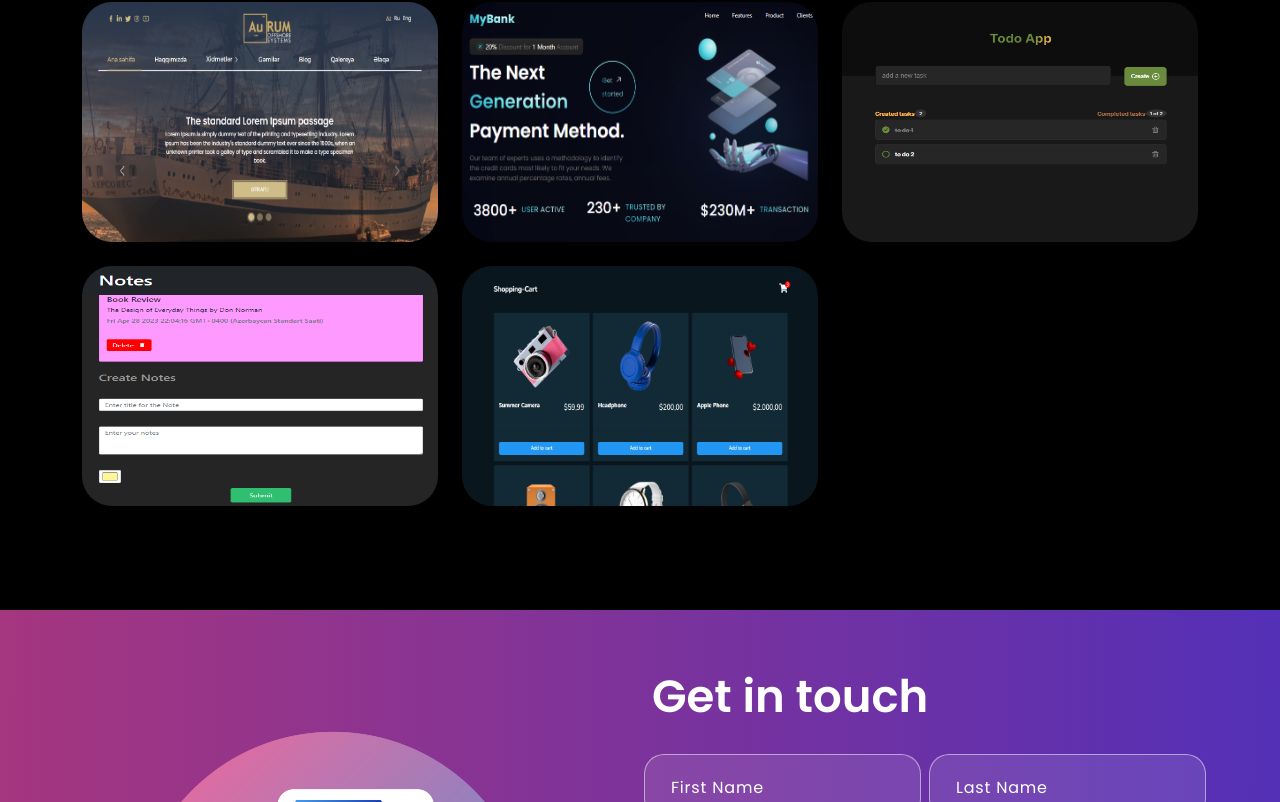
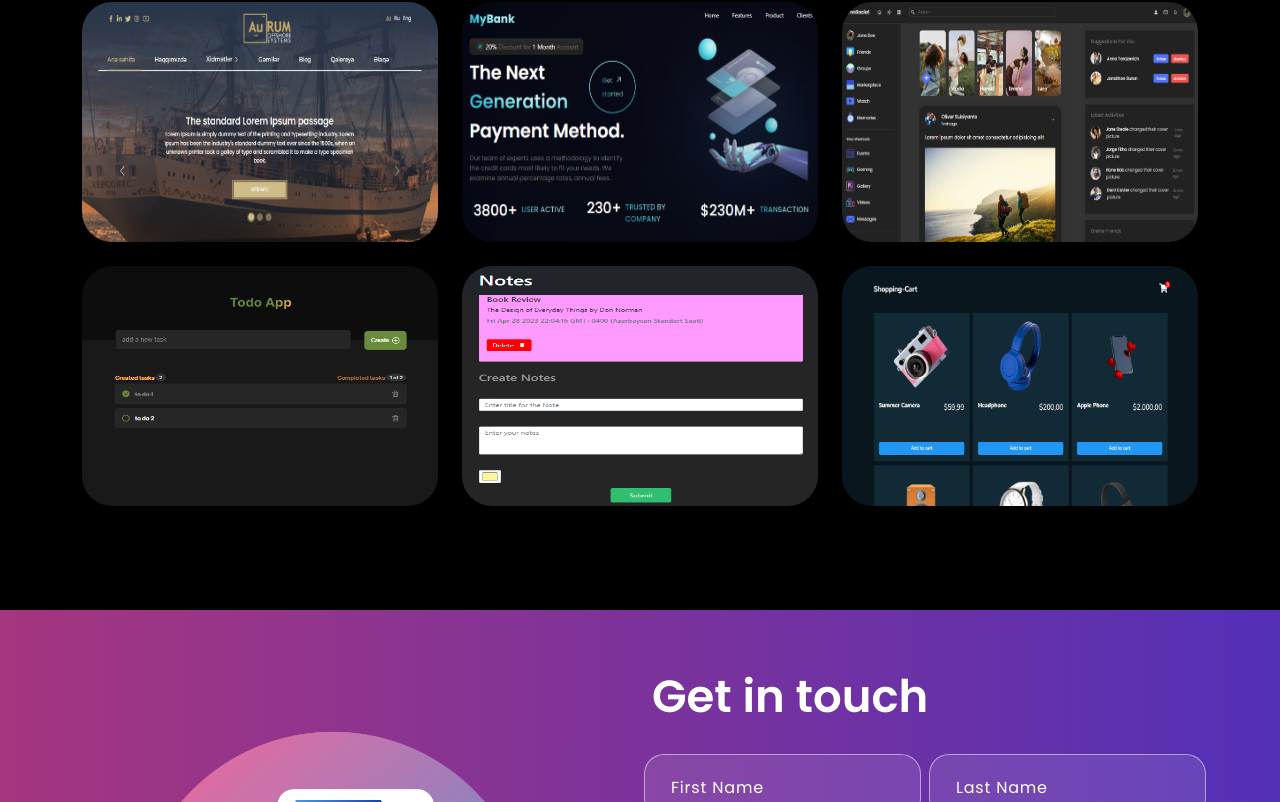
Before and after one commit to LamanSalimova/Portfolio-Website, a React (Create React App) app in the folder portfolio/: page / in a window 1280 px wide. Shown: the part 1688-2490 px from the top of the page. Built offline with nearby package versions, Linux system fonts and the light colour scheme.

Commit message:
Update projects

```diff
--- a/portfolio/src/components/Projects.jsx
+++ b/portfolio/src/components/Projects.jsx
@@ -10,9 +10,11 @@ import proImage5 from "../assets/images/aurum.png";
 import proImage6 from "../assets/images/notesApp.png";
 import proImage7 from "../assets/images/shoppingCart.png";
 import proImage8 from "../assets/images/bmi.png";
+import proImage9 from "../assets/images/socialAppDark.png";
 export default function Projects() {
   const projects = [
     {
+      id: 1,
       title: "Portfolio Website",
       demoLink: "#",
       githubLink: "https://github.com/LamanSalimova/MyBank-App",
@@ -20,6 +22,7 @@ export default function Projects() {
     },
 
     {
+      id: 2,
       title: "BMI Website",
       demoLink: "https://bmi-react-website.netlify.app/",
       githubLink: "https://github.com/LamanSalimova/BMI-React",
@@ -27,6 +30,7 @@ export default function Projects() {
     },
 
     {
+      id: 3,
       title: "E-Commerce Website",
       demoLink: "https://lucky-react.netlify.app/",
       githubLink:
@@ -34,18 +38,29 @@ export default function Projects() {
       imgUrl: proImage3,
     },
     {
+      id: 4,
       title: "AuRum",
       demoLink: "https://aurum-react.netlify.app/",
       githubLink: "https://github.com/LamanSalimova/AuRum",
       imgUrl: proImage5,
     },
     {
+      id: 5,
       title: "Bank Website",
       demoLink: "https://sunny-puffpuff-303eec.netlify.app",
       githubLink: "https://github.com/LamanSalimova/MyBank-App",
       imgUrl: proImage2,
     },
     {
+      id: 6,
+      title: "React Social Media App",
+      demoLink: "https://react-socialmediaapp.netlify.app/",
+      githubLink: "https://github.com/LamanSalimova/React-Social-Media-App",
+      // description: "Design & Development",
+      imgUrl: proImage9,
+    },
+    {
+      id: 7,
       title: "Todo Application",
       demoLink: "https://eclectic-concha-38fabf.netlify.app",
       githubLink: "https://github.com/LamanSalimova/React-Todo-App-",
@@ -53,12 +68,14 @@ export default function Projects() {
     },
 
     {
+      id: 8,
       title: "TypeScript Notes App",
       demoLink: "https://notes-app-react-ts.netlify.app/",
       githubLink: "https://github.com/LamanSalimova/TypeScript-Notes-App",
       imgUrl: proImage6,
     },
     {
+      id: 9,
       title: "TypeScript Shopping-Cart",
       demoLink: "https://shopping-cart-vite-ts.netlify.app/",
       githubLink: "https://github.com/LamanSalimova/Shopping-cart",
```
Also changed, not shown: portfolio/src/assets/images/socialApp.png (added), portfolio/src/assets/images/socialAppDark.png (added).
